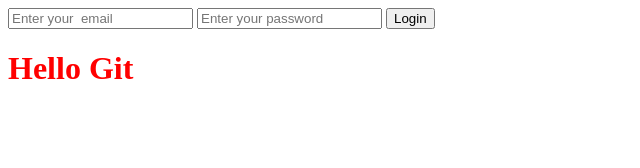
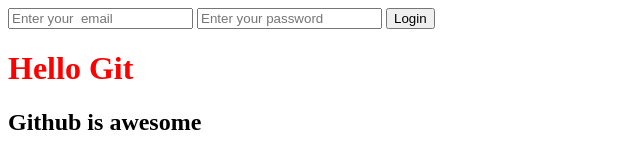
Before and after one commit to EmmahMusenyah/Weather-Applcation, a plain HTML site: page index.html in a window 1280 px wide. Shown: the whole page, without its empty margins (0-640 px from the left). Drawn offline with Linux system fonts and the light colour scheme.

Commit message:
added h2 to html

```diff
--- a/index.html
+++ b/index.html
@@ -14,6 +14,7 @@
       <input type="submit" value="Login" />
     </form>
     <h1>Hello Git</h1>
+    <h2>Github is awesome</h2>
     <script src="app.js"></script>
   </body>
 </html>
```
